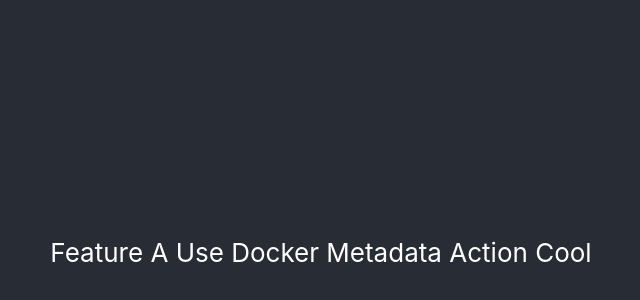
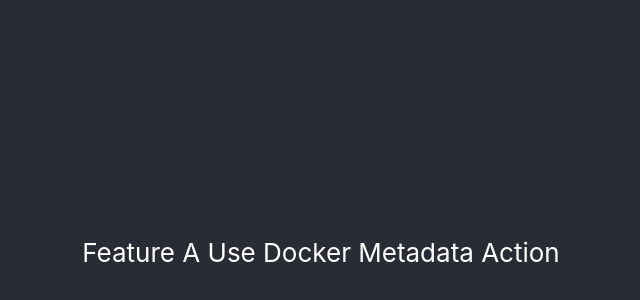
Before and after one commit to franktylerva/k8s-micro-frontend, a React (Create React App) app in the folder feature-a/: page / in a window 1280 px wide. Shown: the part 148-448 px from the top of the page, without its empty margins (319-959 px from the left). Built offline with nearby package versions, Linux system fonts and the light colour scheme.

Commit message:
Another change.

```diff
--- a/feature-a/src/App.js
+++ b/feature-a/src/App.js
@@ -5,7 +5,7 @@
   return (
     <div className="App">
       <header className="App-header">
-        Feature A Use Docker Metadata Action Cool
+        Feature A Use Docker Metadata Action
       </header>
     </div>
   );
```
